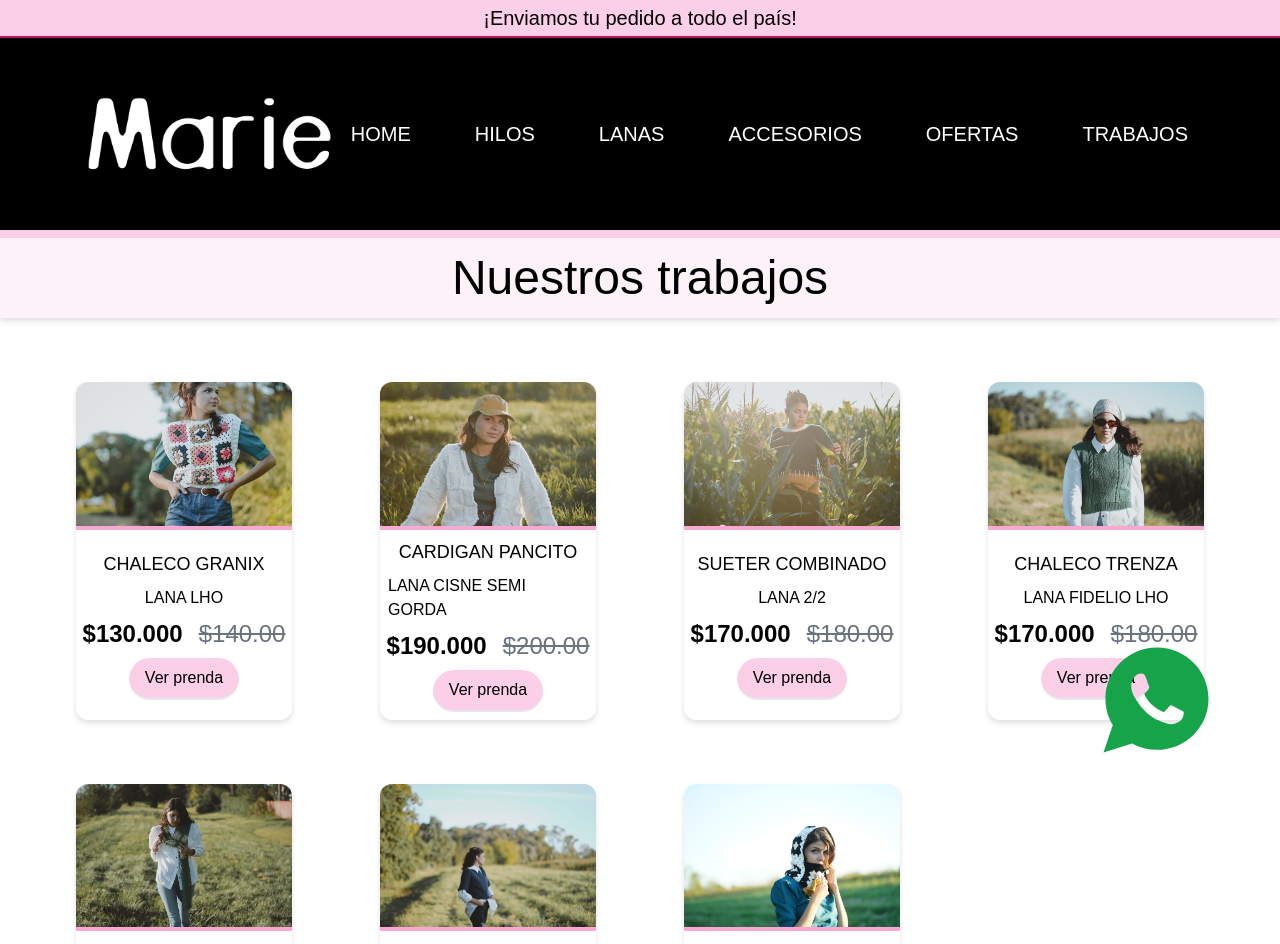
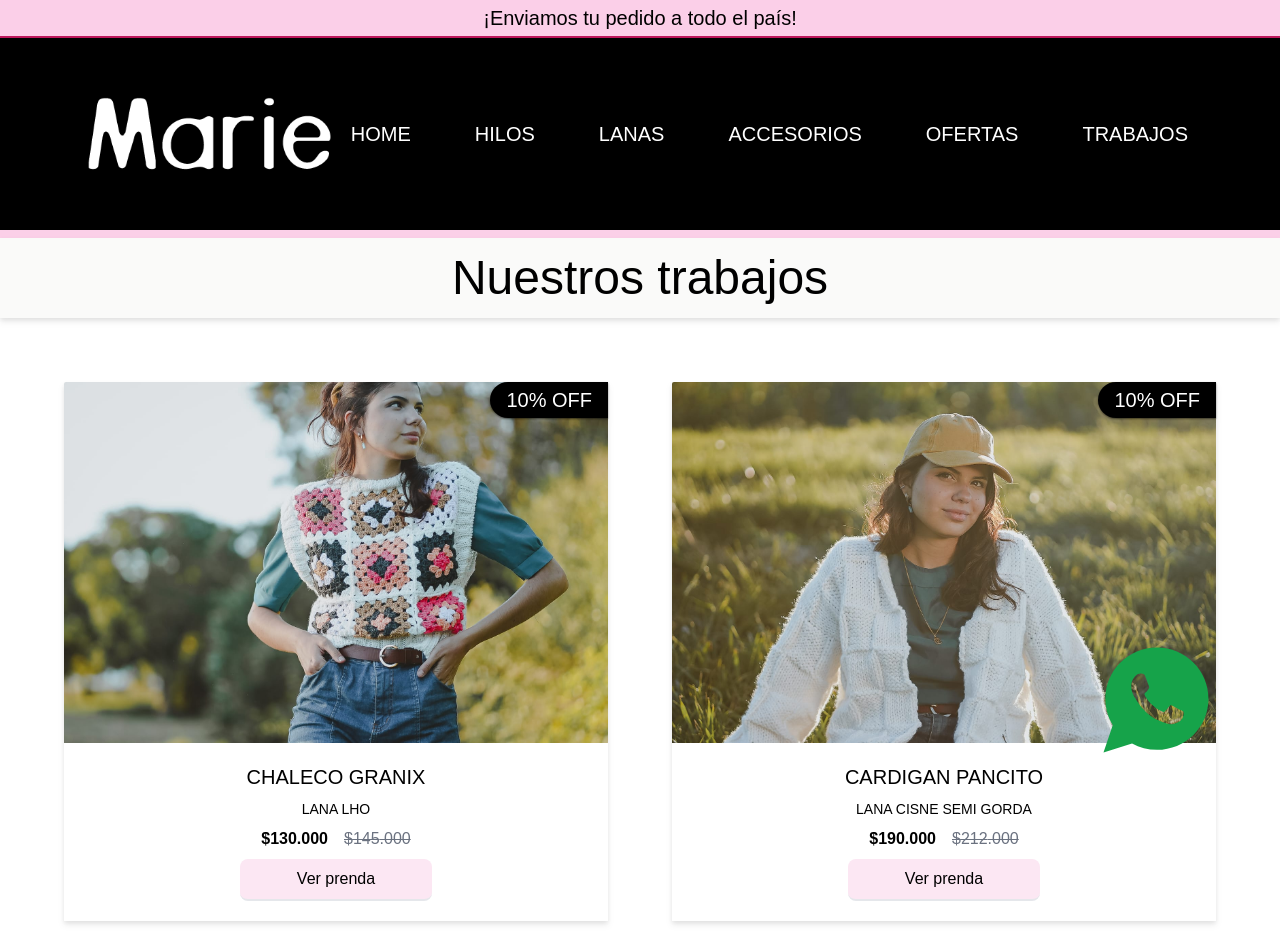
Before and after one commit to GerKoch/marie-lanas-virtual, a Next.js app: page /trabajos in a window 1280 px wide. Shown: the top 944 px of the page. Built offline with nearby package versions, Linux system fonts and the light colour scheme.

Commit message:
Working on works page

```diff
--- a/src/app/trabajos/page.tsx
+++ b/src/app/trabajos/page.tsx
@@ -7,49 +7,49 @@ const trabajosData = [
     "title": "Chaleco granix",
     "descripcion": "Lana LHO",
     "waist": "1, 2 y 3",
-    "price": "130.000",
+    "price": 145.000,
     "image": "/images/works/work1/chaleco-granix1.jpg"
   },
   {
     "title": "Cardigan pancito",
     "descripcion": "Lana cisne Semi gorda",
     "waist": "2 super ancho",
-    "price": "190.000",
+    "price": 212.000,
     "image": "/images/works/work2/cardigan-pancito1.jpg"
   },
   {
     "title": "Sueter combinado",
     "descripcion": "Lana 2/2",
     "waist": "1, 2, 3",
-    "price": "170.000",
+    "price": 189.000,
     "image": "/images/works/work3/sueter-combinado1.jpg"
   },
   {
     "title": "Chaleco trenza",
     "descripcion": "Lana fidelio LHO",
     "waist": "1, 2, 3",
-    "price": "170.000",
+    "price": 189.000,
     "image": "/images/works/work4/chaleco-trenza1.jpg"
   },
   {
     "title": "Bufanda granix",
     "descripcion": "Lana fidelio LHO",
     "waist": "",
-    "price": "95.000",
+    "price": 106.000,
     "image": "/images/works/work5/bufanda-granix1.jpg"
   },
   {
     "title": "Sueter 3/4",
     "descripcion": "Lana 2/2",
     "waist": "",
-    "price": "170.000",
+    "price": 189.000,
     "image": "/images/works/work6/sueter1.jpg"
   },
   {
     "title": "Gorro capucha",
     "descripcion": "Lana cashmilon",
     "waist": "",
-    "price": "70.000",
+    "price": 78.000,
     "image": "/images/works/work7/gorro-capucha1.jpg"
   }
 ]
@@ -58,9 +58,9 @@ const Trabajos = () => {
   return (
     <div>
       <div>
-        <h2 className="flex justify-center bg-pink-50 font-medium text-2xl lg:text-5xl p-4 drop-shadow-md">Nuestros trabajos</h2>
-        <div className="grid grid-cols-1 place-items-center sm:grid-cols-2 lg:grid-cols-4 xl:grid-cols-4
-          gap-16 p-10 lg:p-16 drop-shadow-md">
+        <h2 className="flex justify-center bg-stone-50 font-medium text-2xl lg:text-5xl p-4 drop-shadow-md">Nuestros trabajos</h2>
+        <div className="grid grid-cols-1 place-items-center sm:grid-cols-2 lg:grid-cols-2 xl:grid-cols-4
+          gap-16 pt-16 pb-16 p-2 lg:p-16 drop-shadow-md">
           {trabajosData.map((accessorie, index) => (
             <CardWorks
               key={index}
--- a/src/components/CardProducts/CardProducts.tsx
+++ b/src/components/CardProducts/CardProducts.tsx
@@ -10,15 +10,14 @@ interface Props {
 
 const CardProducts = ({ title, description, price, img }: Props) => {
   return (
-    <div className="flex flex-col mx-auto hover:bg bg-white rounded-xl w-[100%] h-full">
-      {/* classname="w-60 h-96 rounded-xl p-5" */}
+    <div className="flex flex-col mx-auto hover:bg bg-white w-[100%] h-full">
       <div>
         <Image
           src={img}
           alt={title}
           width={200}
           height={300}
-          className="object-contain w-full h-[300px] lg:h-[350px] rounded-t-xl bg-white"
+          className="object-contain w-full h-[300px] lg:h-[350px] rounded-t-sm bg-stone-300"
         />
       </div>
 
@@ -26,7 +25,7 @@ const CardProducts = ({ title, description, price, img }: Props) => {
       <div className="flex flex-col justify-center items-center space-y-2 p-2 border-t-4 border-pink-300 h-[30%]">
 
         <h2 className="flex items-center justify-center text-center text-black text-lg uppercase">{title}</h2>
-        <button className="bg-pink-200 hover:bg-pink-300 text-black font-bolder py-2 px-4 rounded-full border-b-2">
+        <button className="bg-pink-100 hover:bg-pink-300 text-black font-bolder py-2 px-4 rounded-lg border-b-2">
           Información
         </button>
 
--- /dev/null
+++ b/src/components/DescuentoProducto/ProductPriceProps .tsx
@@ -0,0 +1,20 @@
+interface Props {
+  price: number;
+}
+
+const ProductPrice = ({ price }: Props) => {
+
+  const discount = price * 0.10
+  const discountedPrice = price - discount
+
+  return (
+    <div className="font-bold text-base flex gap-4">
+      ${Math.floor(discountedPrice)}.000
+      <del className="text-gray-500 font-normal text-base">
+        ${price}.000
+      </del>
+    </div>
+  )
+}
+
+export default ProductPrice;
--- a/src/components/cards/CardWorks.tsx
+++ b/src/components/cards/CardWorks.tsx
@@ -1,40 +1,38 @@
 import Image from "next/image";
+import ProductPrice from "../DescuentoProducto/ProductPriceProps ";
+
 
 interface Props {
   img: string;
   title: string;
   description: string;
   waist: string;
-  price: string;
+  price: number;
 }
+
 
 const CardWorks = ({ title, description, price, img }: Props) => {
   return (
-    <div className="flex flex-col mx-auto hover:bg bg-white rounded-xl w-[90%] h-full">
-      {/* classname="w-60 h-96 rounded-xl p-5" */}
+    <div className="relative hover:bg bg-white">
       <div>
         <Image
           src={img}
           alt={title}
           width={3000}
           height={3000}
-          className="object-contain w-full h-full lg:h-full rounded-t-xl bg-white"
+          className="object-contain w-full h-full lg:h-full rounded-t-sm bg-white"
         />
+        <div className="absolute top-0 right-0 bg-black text-white py-1 px-4 rounded-l-full text-xl shadow-sm shadow-black/50">
+          <p>10% OFF</p>
+        </div>
       </div>
-
-
-      <div className="flex flex-col justify-center items-center space-y-2 p-2 border-t-4 border-pink-300 h-full">
-
-        <h2 className="flex items-center justify-center text-center text-black text-lg uppercase">{title}</h2>
-        <p className="text-black uppercase">{description}</p>
-        <div className="font-bold text-2xl flex gap-4">
-          ${price}
-          <del className="text-gray-500 font-normal">
-            ${parseInt(price) + 10}.00
-          </del>
+      <div className="flex flex-col justify-start items-center space-y-2 p-5 border-pink-300 h-full">
+        <h2 className="flex items-center justify-center text-center text-black text-xl uppercase">{title}</h2>
+        <p className="text-black text-sm uppercase">{description}</p>
+        <div className="font-bold text-base flex gap-4">
+          <ProductPrice price={price} />
         </div>
-
-        <button className="bg-pink-200 hover:bg-pink-300 text-black font-bolder py-2 px-4 rounded-full border-b-2">
+        <button className="bg-pink-100 hover:bg-pink-300 text-black font-bolder py-2 px-4 w-48 rounded-lg border-b-2">
           Ver prenda
         </button>
       </div>
--- a/src/components/navbar/Navbar2.tsx
+++ b/src/components/navbar/Navbar2.tsx
@@ -61,7 +61,7 @@ const Navbar2 = () => {
               <Link href="/lanas" className="text-pink-200 text-2xl list-none w-full text-center p-4 pr-10 hover:bg-pink-400 hover:text-white transition-all cursor-pointer">LANAS</Link>
               <Link href="/accesorios" className="text-pink-200 text-2xl list-none w-full text-center p-4 pr-10 hover:bg-pink-400 hover:text-white transition-all cursor-pointer">ACCEROSIOS</Link>
               <Link href="/ofertas" className="text-pink-200 text-2xl list-none w-full text-center p-4 pr-10 hover:bg-pink-400 hover:text-white transition-all cursor-pointer">OFERTAS</Link>
-              <Link href="/trabajos" className="text-pink-200 text-2xl list-none w-full text-center p-4 pr-10 hover:bg-pink-400 hover:text-white transition-all cursor-pointer">TRABAJO</Link>
+              <Link href="/trabajos" className="text-pink-200 text-2xl list-none w-full text-center p-4 pr-10 hover:bg-pink-400 hover:text-white transition-all cursor-pointer">TRABAJOS</Link>
 
             </div>
           ) : (
```
